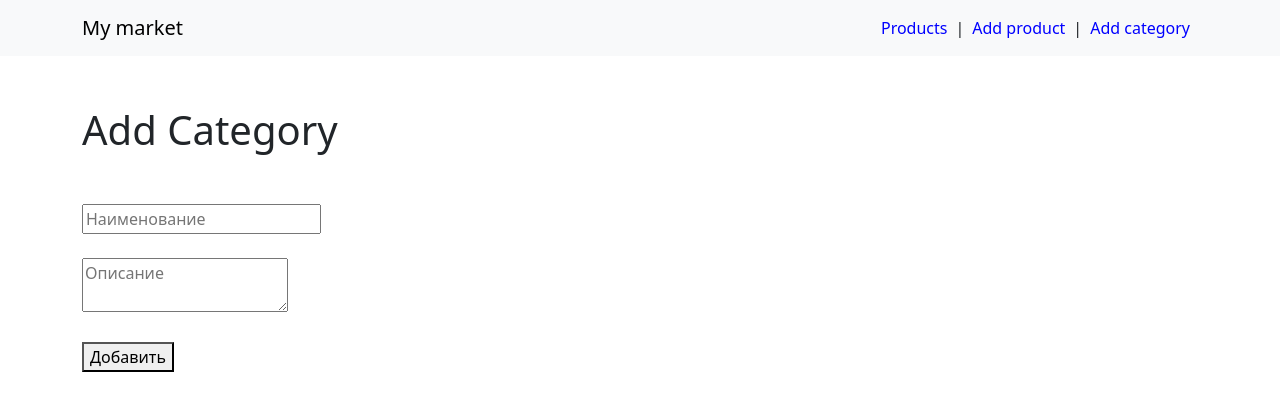
After one commit to dadya12/lab_1_adam_nemmish, a Django app: page /categories/add in a window 1280 px wide. The commit adds this page. Shown: the top 411 px of the page. Run offline with Django 4.2, Linux system fonts and the light colour scheme.

Commit message:
Создал шаблон create_category.html, Написал логику в представлении и по мелочи поправил ошибки

```diff
--- a/task/urls.py
+++ b/task/urls.py
@@ -16,11 +16,12 @@ Including another URLconf
 """
 from django.contrib import admin
 from django.urls import path
-from webapp.views import home, product_views
+from webapp.views import home, product_views, create_category
 
 urlpatterns = [
     path('admin/', admin.site.urls),
     path('', home, name='home'),
-    path('products/', home),
-    path('details/<int:pk>/', product_views, name='product_views')
+    path('products/', home, name='product'),
+    path('products/<int:pk>/', product_views, name='product_views'),
+    path('categories/add', create_category, name='create_category')
 ]
--- /dev/null
+++ b/webapp/templates/create_category.html
@@ -0,0 +1,27 @@
+{% extends 'base.html' %}
+
+{% block navbar %}
+    <a class="nav-link active" aria-current="page" href="{% url 'product' %}" style="color: blue;">Products</a>
+    <span style="margin-top: 8px">|</span>
+    <a class="nav-link active" aria-current="page" href="{% url 'home' %}" style="color: blue">Add product</a>
+    <span style="margin-top: 8px">|</span>
+    <a class="nav-link active" aria-current="page" href="{% url 'create_category' %}" style="color: blue">Add category</a>
+{% endblock %}
+
+    <title>{% block title %}Add Category{% endblock %}</title>
+
+{% block content %}
+
+<h1 style="margin-top: 50px; margin-bottom: 50px">Add Category</h1>
+    <form method="post" action="{% url 'create_category' %}">
+    {% csrf_token %}
+    <input type="text" name="name" placeholder="Наименование">
+    <br>
+    <br>
+    <textarea name="description" placeholder="Описание"></textarea>
+    <br>
+    <br>
+    <button type="submit">Добавить</button>
+</form>
+
+{% endblock %}
--- a/webapp/templates/home.html
+++ b/webapp/templates/home.html
@@ -1,11 +1,11 @@
 {% extends 'base.html' %}
 
 {% block navbar %}
-    <a class="nav-link active" aria-current="page" href="{% url 'home' %}" style="color: blue;">Products</a>
+    <a class="nav-link active" aria-current="page" href="{% url 'product' %}" style="color: blue;">Products</a>
     <span style="margin-top: 8px">|</span>
     <a class="nav-link active" aria-current="page" href="{% url 'home' %}" style="color: blue">Add product</a>
     <span style="margin-top: 8px">|</span>
-    <a class="nav-link active" aria-current="page" href="{% url 'home' %}" style="color: blue">Add category</a>
+    <a class="nav-link active" aria-current="page" href="{% url 'create_category' %}" style="color: blue">Add category</a>
 {% endblock %}
 
     <title>{% block title %}Market{% endblock %}</title>
@@ -22,7 +22,7 @@
         <h5 class="card-title">{{ product.name }}</h5>
         <h6 class="card-text">{{ product.category.name }}</h6>
         <h6 class="card-text"><small class="text-body-secondary">Price: {{ product.price }} com</small></h6>
-        <a href="/details/{{ product.pk }}/">see more>>></a>
+        <a href="/products/{{ product.pk }}/">see more>>></a>
       </div>
     </div>
   </div>
--- a/webapp/templates/products_view.html
+++ b/webapp/templates/products_view.html
@@ -1,11 +1,11 @@
 {% extends 'base.html' %}
 
 {% block navbar %}
-    <a class="nav-link active" aria-current="page" href="{% url 'home' %}" style="color: blue;">Products</a>
+    <a class="nav-link active" aria-current="page" href="{% url 'product' %}" style="color: blue">Products</a>
     <span style="margin-top: 8px">|</span>
     <a class="nav-link active" aria-current="page" href="{% url 'home' %}" style="color: blue">Add product</a>
     <span style="margin-top: 8px">|</span>
-    <a class="nav-link active" aria-current="page" href="{% url 'home' %}" style="color: blue">Add category</a>
+    <a class="nav-link active" aria-current="page" href="{% url 'create_category' %}" style="color: blue">Add category</a>
 {% endblock %}
 
     <title>{% block title %}Details{% endblock %}</title>
--- a/webapp/views.py
+++ b/webapp/views.py
@@ -1,5 +1,6 @@
-from django.shortcuts import render, redirect, get_object_or_404
+from django.shortcuts import render, get_object_or_404
 from webapp.models import Category, Product
+from django.http import HttpResponseRedirect
 # Create your views here.
 def home(request):
     products = Product.objects.all()
@@ -8,3 +9,13 @@ def home(request):
 def product_views(requset, pk):
     products = get_object_or_404(Product, pk=pk)
     return render(requset, 'products_view.html', {'products': products})
+
+def create_category(request):
+    if request.method == "GET":
+        return render(request, 'create_category.html')
+    elif request.method == "POST":
+        category = Category.objects.create(
+            name=request.POST.get('name'),
+            description= request.POST.get('description'),
+        )
+        return HttpResponseRedirect('/')
```
